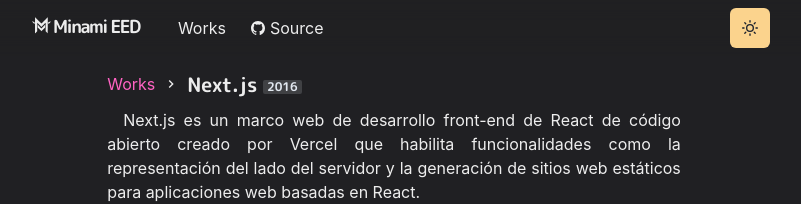
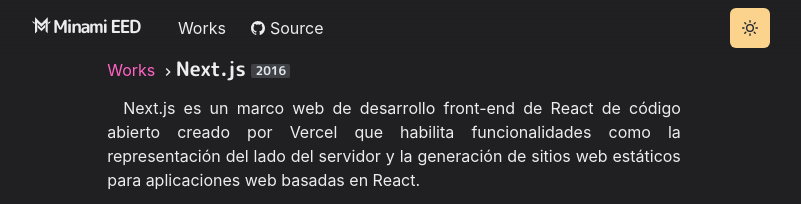
Before and after one commit to Minami-eed/minami-web, a Next.js app: page /works/next.js in a window 1280 px wide. Shown: the top 204 px of the page, without its empty margins (246-1047 px from the left). Built offline with nearby package versions, Linux system fonts and the light colour scheme.

Commit message:
Limpieza esLint

```diff
--- a/components/grid-item.js
+++ b/components/grid-item.js
@@ -24,25 +24,22 @@
 
 export const WorkGridItem = ({ description, id, title, thumbnail }) => (
   <Box w="100%" textAlign="center">
-    <LinkBox
-      as={NextLink}
-      href={`/works/${id}`}
-      scroll={false}
-      cursor="pointer"
-    >
+    <NextLink href={`/works/${id}`} passHref scroll={false}>
+      <LinkBox cursor="pointer">
         <Image
           src={thumbnail}
           alt={title}
           className="grid-item-thumbnail"
           placeholder="blur"
         />
-      <LinkOverlay as="div" href={`/works/${id}`}>
+        <LinkOverlay href={`/works/${id}`}>
           <Text mt={2} fontSize={20}>
             {title}
           </Text>
         </LinkOverlay>
         <Text fontSize={14}>{description}</Text>
       </LinkBox>
+    </NextLink>
   </Box>
 )
 
--- a/components/work.js
+++ b/components/work.js
@@ -4,12 +4,15 @@
 import { ChevronRightIcon } from '@chakra-ui/icons'
 
 export const TitleWork = ({ children }) => (
-  <Box display="flex" alignItems="center" mb={3} mt={4}>
-    <Link as={NextLink} href="/works" fontSize={16} mr={2}>
-      Works
-    </Link>
-    <ChevronRightIcon boxSize={4} />
-    <Heading as="h3" fontSize={20} mb={0} ml={2}>
+  <Box>
+    <NextLink href="/works" passHref>
+      <Link>Works</Link>
+    </NextLink>
+    <span>
+      {' '}
+      <ChevronRightIcon boxSize={4} />
+    </span>
+    <Heading display="inline-block" as="h3" fontSize={20} mb={4}>
       {children}
     </Heading>
   </Box>
--- a/pages/index.js
+++ b/pages/index.js
@@ -108,7 +108,7 @@
             <br></br>
           </Paragraph>
           <Box align="center" my={4}>
-            <NextLink href="/works">
+            <NextLink href="/works" passHref>
               <Button
                 rightIcon={<ChevronRightIcon />}
                 style={{ backgroundColor: '#805ad5', color: '#FFFFFF' }}
```
Also changed, not shown: pages/404.js (+5 -7 lines). Lines whose indentation alone changed are shown as unchanged.
